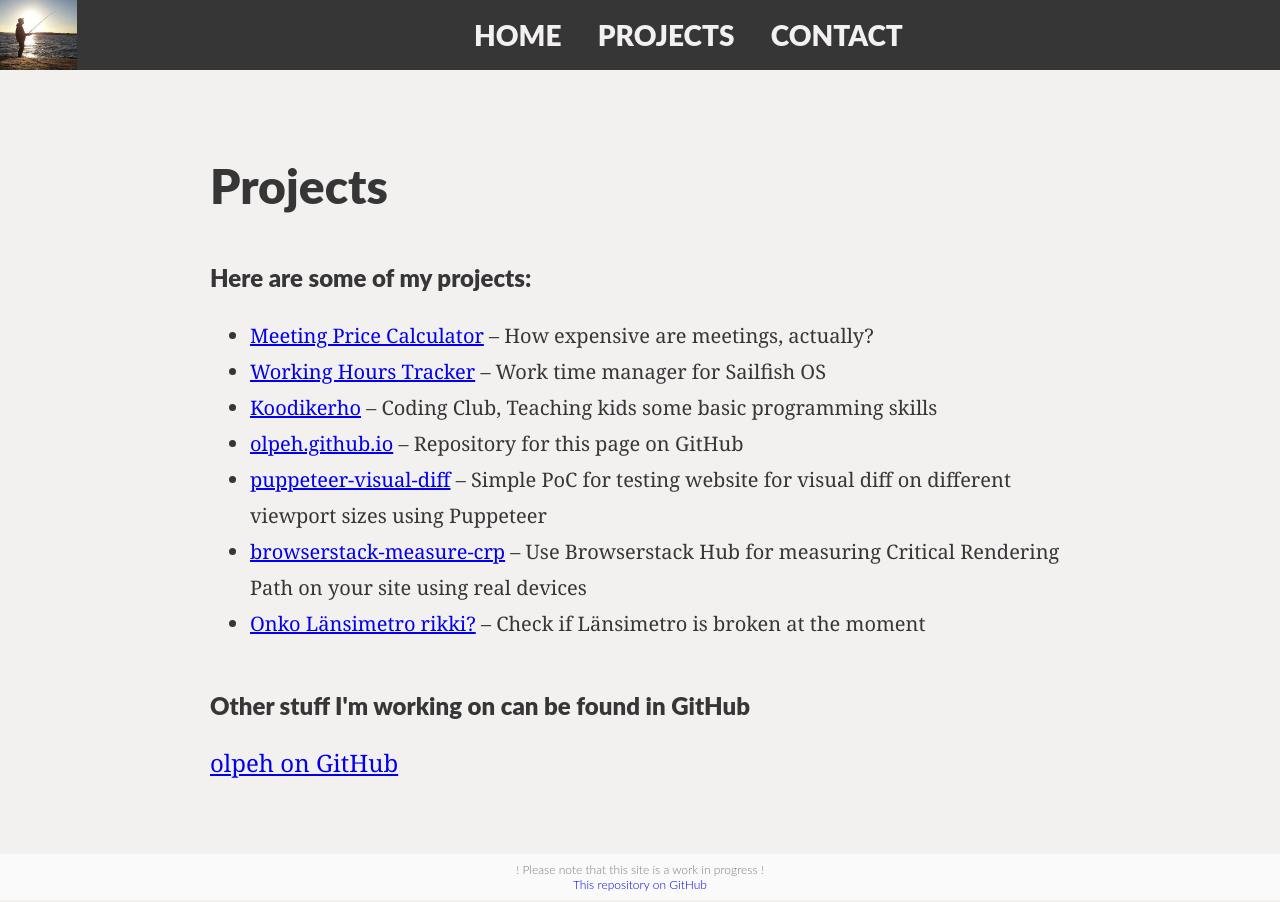
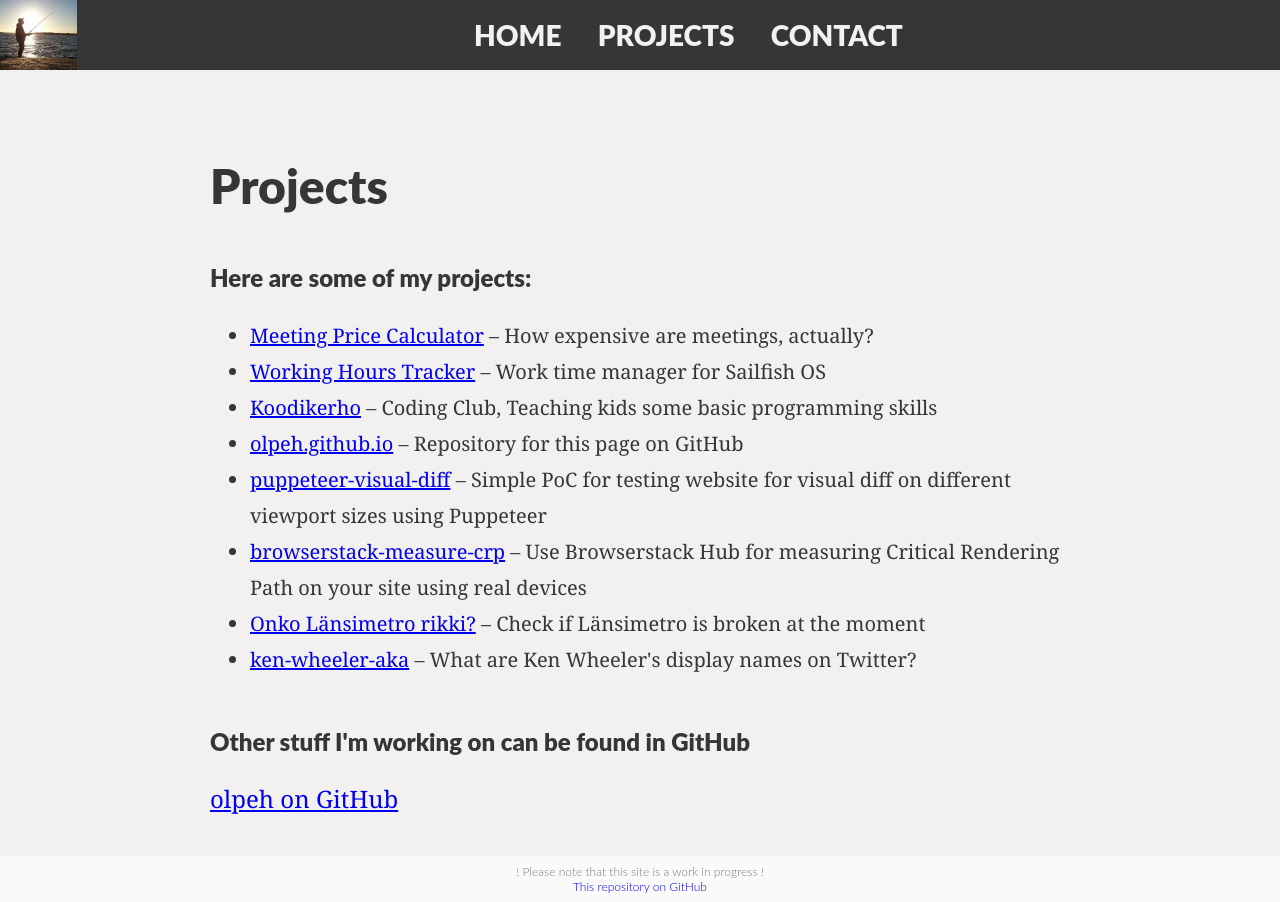
Before and after one commit to olpeh/olpeh.github.io, a Jekyll site: the page built from projects.html, in a window 1280 px wide. Built offline with Jekyll 4.4.1, drawn with Linux system fonts in a browser that asks for light colours.

Commit message:
Add ken-wheeler-aka

```diff
--- a/_includes/projects.html
+++ b/_includes/projects.html
@@ -43,6 +43,12 @@
         – Check if Länsimetro is broken at the moment
       </span>
     </li>
+    <li>
+      <a href="https://ken-wheeler-aka.hashbase.io/" target="_blank">ken-wheeler-aka</a>
+      <span>
+        – What are Ken Wheeler's display names on Twitter?
+      </span>
+    </li>
   </ul>
   <h3>Other stuff I'm working on can be found in GitHub</h3>
   <a href="https://github.com/olpeh" target="_blank">olpeh on GitHub</a>
```
